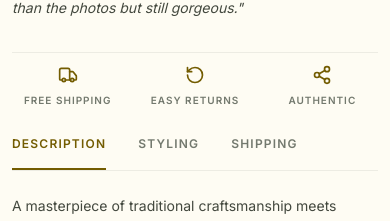
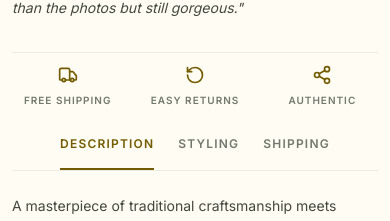
Before and after one commit to 12vaibhav/Ethnic-Fusion, a React (Vite) app: page /product/1 in a window 390 px wide. Shown: the part 1394-1615 px from the top of the page. Built offline with nearby package versions, Linux system fonts and the light colour scheme; a web font is replaced by a local one.

Commit message:
style: center-align product info tabs on mobile

```diff
--- a/src/pages/ProductDetail.tsx
+++ b/src/pages/ProductDetail.tsx
@@ -504,7 +504,7 @@ export default function ProductDetail() {
 
             {/* Tabs */}
             <div className="pt-3 md:pt-6">
-              <div className="flex border-b border-outline-variant/30 gap-8" role="tablist" aria-label="Product information tabs">
+              <div className="flex justify-center md:justify-start border-b border-outline-variant/30 gap-6 md:gap-8" role="tablist" aria-label="Product information tabs">
                 {['description', 'styling', 'shipping'].map((tab) => (
                   <button
                     key={tab}
```
